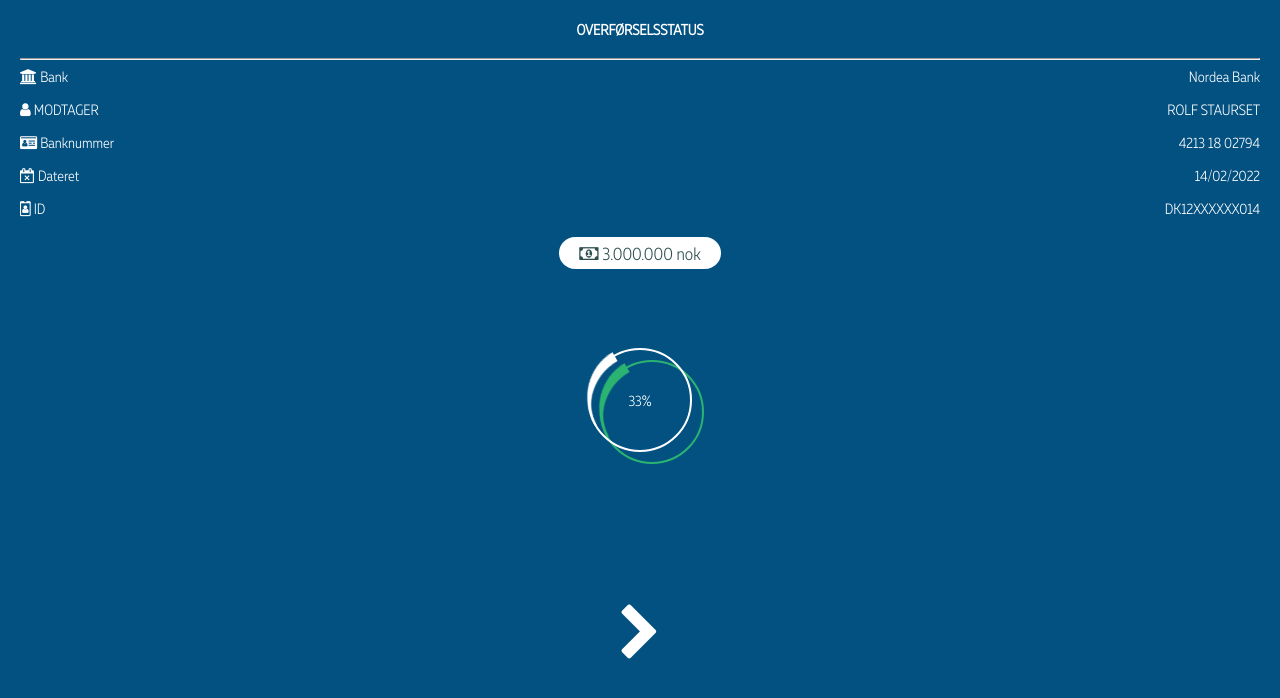
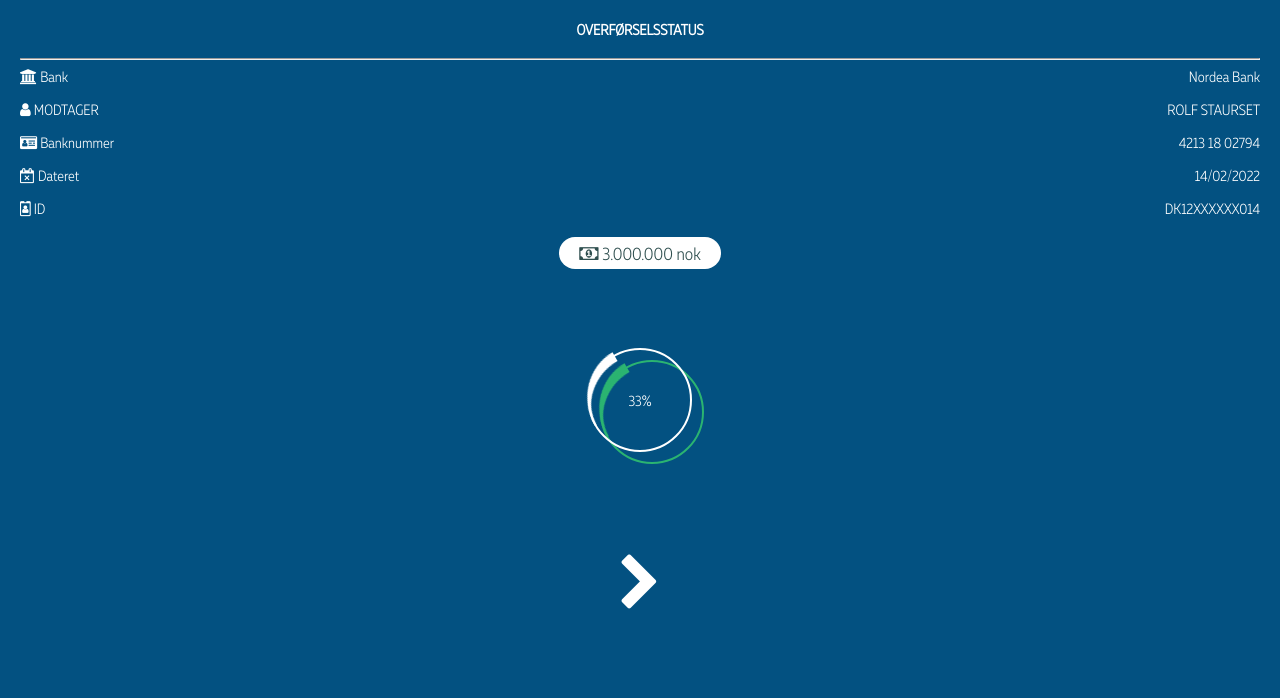
Before and after one commit to githubanse/rolf-account, a plain HTML site: page index.html in a window 1280 px wide. Drawn offline with Linux system fonts and the light colour scheme.

Commit message:
first commit1

```diff
--- a/index.html
+++ b/index.html
@@ -98,7 +98,7 @@
 
     </div>
 
-    <div style="display: flex;height: 700px; align-items: center; justify-content: center;">
+    <div style="display: flex;height: 600px; align-items: center; justify-content: center;">
 
         <div>
 
```
